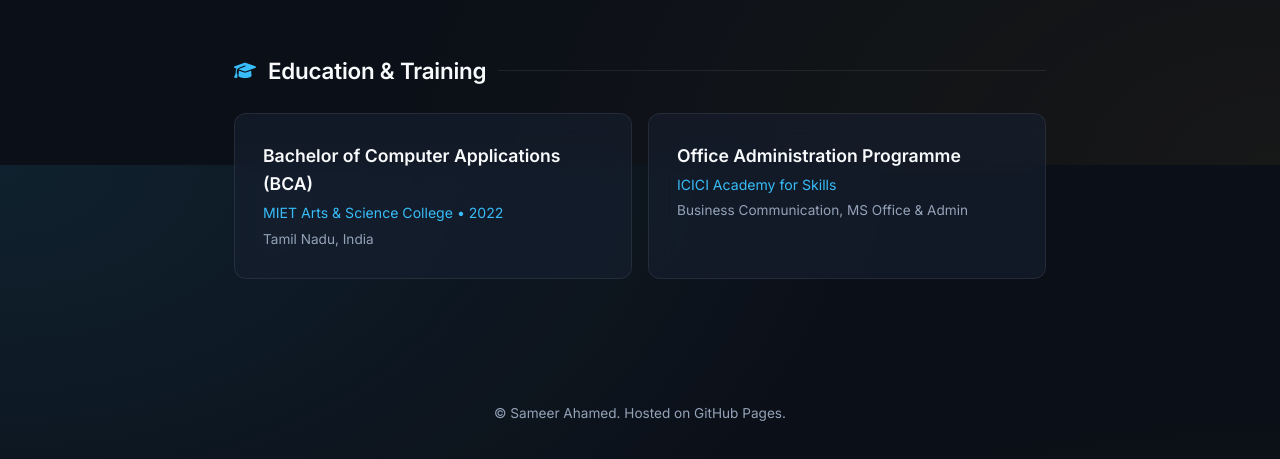
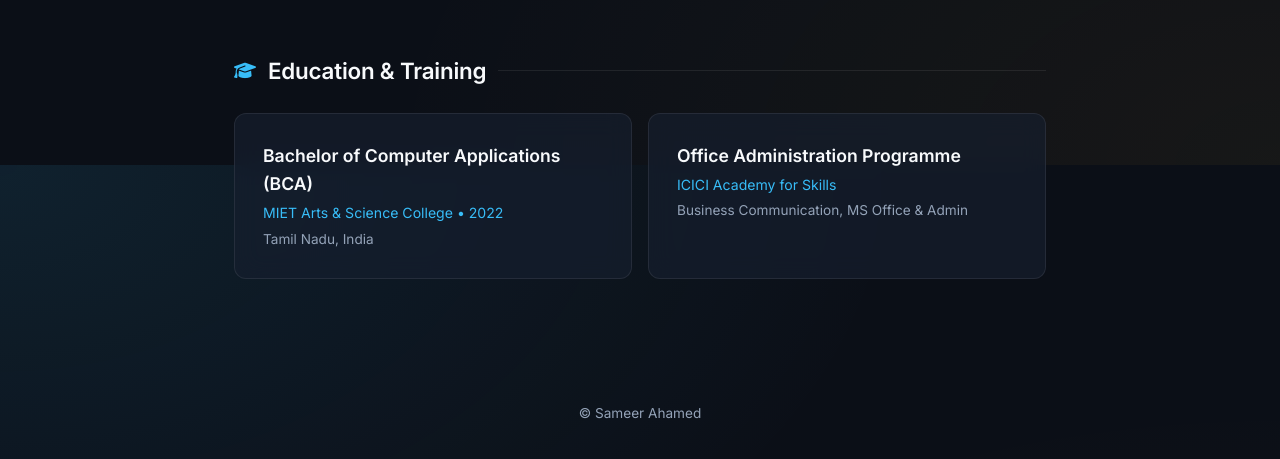
Before and after one commit to ae-sameerahamed/ae-sameerahamed.github.io, a plain HTML site: page index.html in a window 1280 px wide. Shown: the part 2235-2694 px from the top of the page. Drawn offline with Linux system fonts and the light colour scheme.

Commit message:
Update index.html

```diff
--- a/index.html
+++ b/index.html
@@ -536,7 +536,7 @@
 
         <!-- Footer -->
         <footer>
-            <p>© Sameer Ahamed. Hosted on GitHub Pages.</p>
+            <p>© Sameer Ahamed</p>
         </footer>
     </div>
 
```
